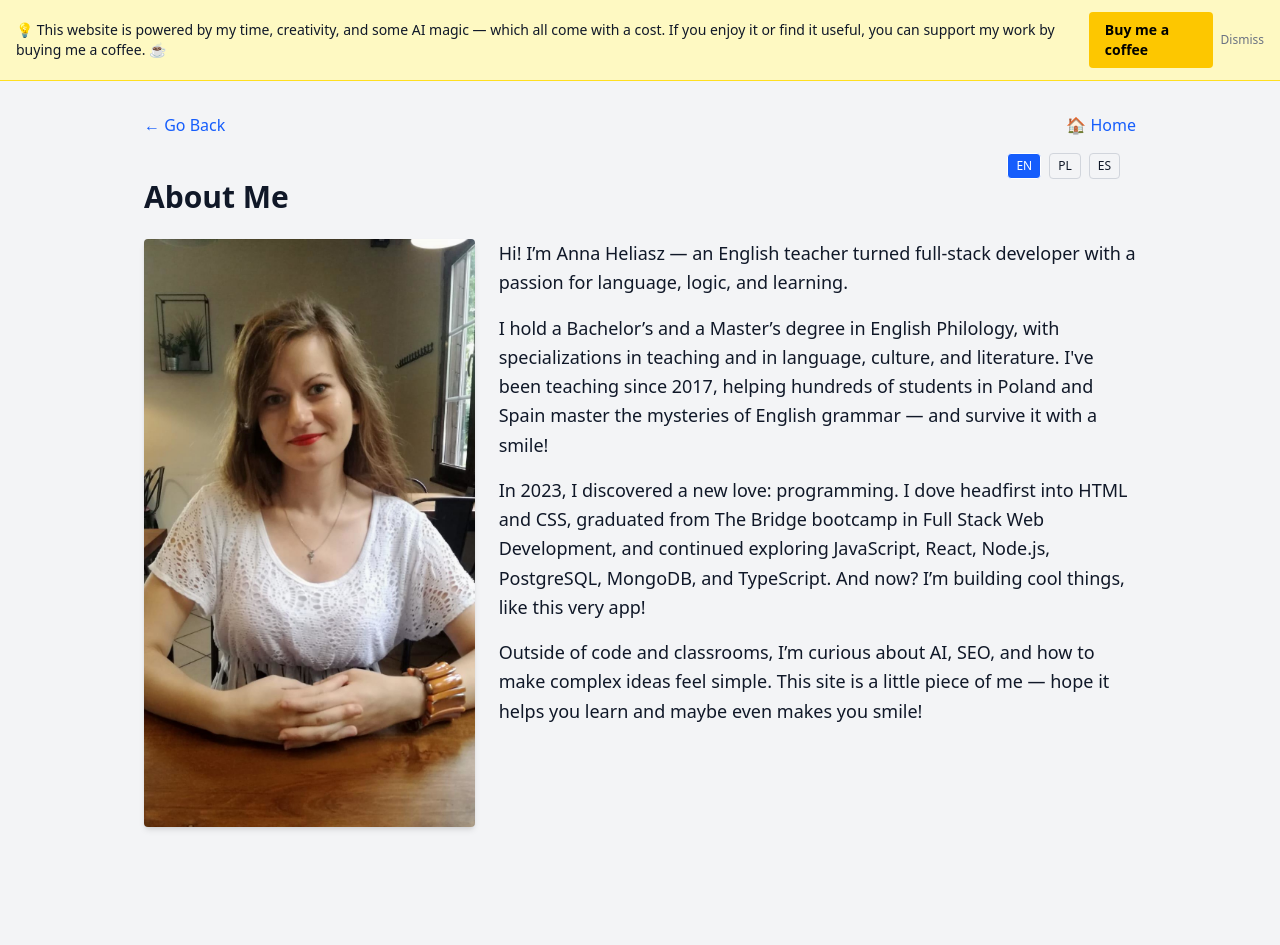
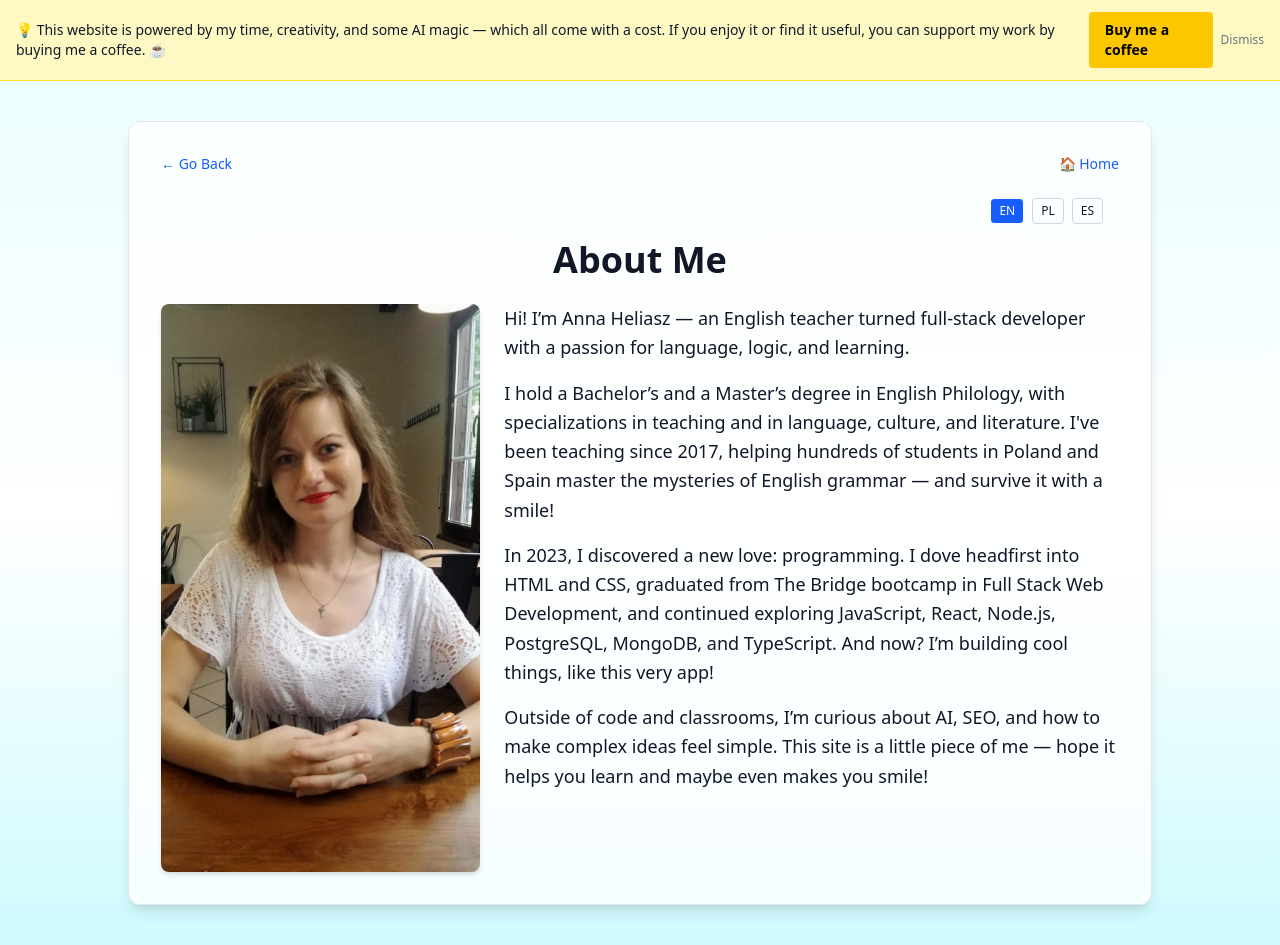
Before and after one commit to Ania58/Pronunciation-App-Frontend, a React (Vite) app: page /about-me in a window 1280 px wide. Before the commit the page ends 859 px from the top, so only its background shows below. Built offline with nearby package versions, Linux system fonts and the light colour scheme; no server answers.

Commit message:
Enhance About Me page with animated transitions on load and hover for text box, photo, and text content. Applied gradient background and interactive scaling for modern look.

```diff
--- a/src/pages/AboutMePage.tsx
+++ b/src/pages/AboutMePage.tsx
@@ -1,32 +1,69 @@
 import { useTranslation } from 'react-i18next';
 import { Link, useNavigate } from 'react-router-dom';
 import LanguageSwitcher from '../components/LanguageSwitcher';
+import { useEffect, useState } from 'react';
 
 const AboutMePage = () => {
   const { t } = useTranslation();
   const navigate = useNavigate();
+  const [show, setShow] = useState(false);
+
+  useEffect(() => {
+    const timeout = setTimeout(() => setShow(true), 10);
+    return () => clearTimeout(timeout);
+  }, []);
 
   return (
-    <div className="max-w-5xl mx-auto px-4 py-8">
+    <div className="min-h-screen bg-gradient-to-b from-cyan-50 via-white to-cyan-100 px-4 py-10 flex flex-col items-center">
+      <div
+        className={`w-full max-w-5xl bg-white/80 border border-gray-200 rounded-xl shadow-lg p-8 transition-all duration-700 ease-in-out ${
+          show ? 'opacity-100 scale-100' : 'opacity-0 scale-95'
+        } hover:scale-[1.01]`}
+      >
         <div className="flex justify-between items-center mb-4">
-        <button onClick={() => navigate(-1)} className="text-blue-600 hover:underline cursor-pointer">
+          <button
+            onClick={() => navigate(-1)}
+            className="text-blue-600 hover:underline cursor-pointer text-sm font-medium"
+          >
             ← {t('goBack')}
           </button>
-        <Link to="/" className="text-blue-600 hover:underline">
+          <Link
+            to="/"
+            className="text-blue-600 hover:underline cursor-pointer text-sm font-medium"
+          >
             🏠 {t('home')}
           </Link>
         </div>
+
+        <div className="flex justify-end mb-4">
           <LanguageSwitcher />
+        </div>
 
-      <h1 className="text-3xl font-bold mb-6">{t('about.title')}</h1>
+        <h1
+          className={`text-3xl sm:text-4xl font-bold mb-6 text-center transition-opacity duration-700 ${
+            show ? 'opacity-100' : 'opacity-0'
+          }`}
+        >
+          {t('about.title')}
+        </h1>
 
-      <div className="flex flex-col md:flex-row items-start gap-6">
+        <div
+          className={`flex flex-col md:flex-row items-start gap-6 transition-all duration-700 ease-in-out ${
+            show ? 'opacity-100 scale-100' : 'opacity-0 scale-95'
+          } hover:scale-[1.02]`}
+        >
           <img
             src="/about-me-photo.jpg"
             alt={t('about.photoAlt')}
-          className="w-full md:w-1/3 rounded shadow-md object-cover"
+            className={`w-full md:w-1/3 rounded-lg shadow-md object-cover transform transition-all duration-700 ease-in-out
+              ${show ? 'opacity-100 translate-x-0' : 'opacity-0 -translate-x-6'}
+              hover:scale-105 hover:shadow-xl`}
           />
-        <div className="text-lg leading-relaxed space-y-4">
+          <div
+            className={`text-lg leading-relaxed space-y-4 transform transition-all duration-700 ease-in-out
+              ${show ? 'opacity-100 translate-x-0' : 'opacity-0 translate-x-6'}
+              hover:scale-[1.02] hover:shadow-md`}
+          >
             <p>{t('about.paragraph1')}</p>
             <p>{t('about.paragraph2')}</p>
             <p>{t('about.paragraph3')}</p>
@@ -34,6 +71,7 @@ const AboutMePage = () => {
           </div>
         </div>
       </div>
+    </div>
   );
 };
 
```
Lines whose indentation alone changed are shown as unchanged.
